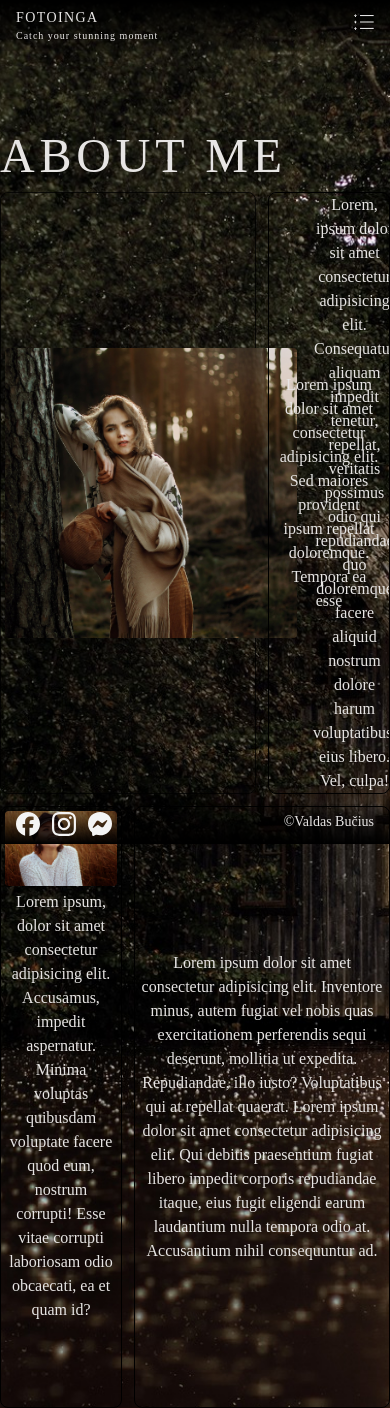
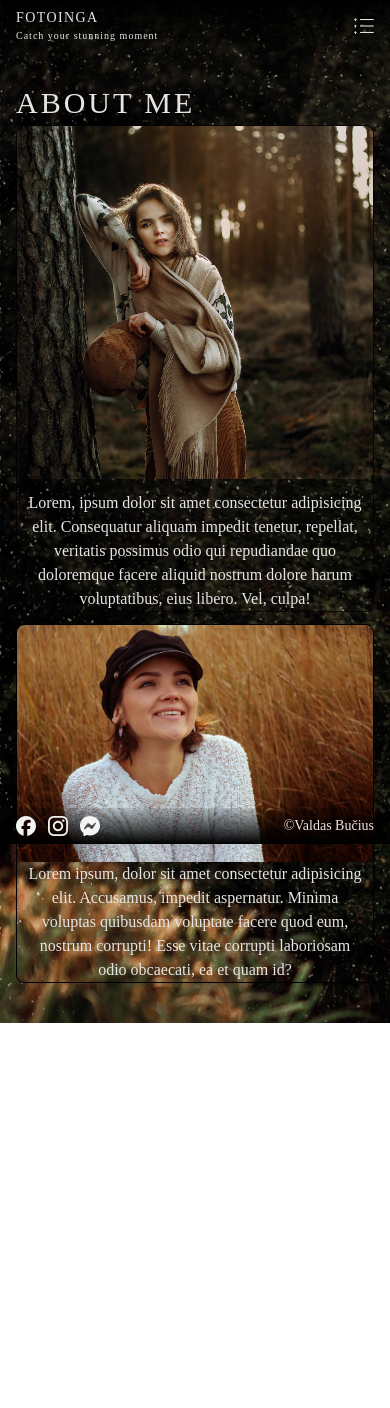
Before and after one commit to ValdasBucius/FotoInga, a React (Vite) app: page /about in a window 390 px wide. After the commit the page ends 1023 px from the top, so only its background shows below. Built offline with nearby package versions, Linux system fonts and the light colour scheme; a web font is replaced by a local one.

Commit message:
First responsive design steps

```diff
--- a/src/App.jsx
+++ b/src/App.jsx
@@ -10,6 +10,7 @@ import Prices from "./pages/Prices";
 import Birthdays from "./pages/Birthdays";
 import { QueryClient, QueryClientProvider } from "@tanstack/react-query";
 import { ReactQueryDevtools } from "@tanstack/react-query-devtools";
+import { createContext, useState } from "react";
 
 const queryClient = new QueryClient({
   defaultOptions: {
@@ -19,10 +20,20 @@ const queryClient = new QueryClient({
   },
 });
 
+export const NavigationContext = createContext();
+
 function App() {
+  const [burgerActive, setBurgerActive] = useState(false); //header, navigation, home
+
   return (
     <QueryClientProvider client={queryClient}>
       <ReactQueryDevtools initialIsOpen={false} />
+      <NavigationContext.Provider
+        value={{
+          burgerActive,
+          setBurgerActive,
+        }}
+      >
         <BrowserRouter>
           <Routes>
             <Route element={<AppLayout />}>
@@ -38,6 +49,7 @@ function App() {
             </Route>
           </Routes>
         </BrowserRouter>
+      </NavigationContext.Provider>
     </QueryClientProvider>
   );
 }
--- a/src/pages/About.jsx
+++ b/src/pages/About.jsx
@@ -5,26 +5,28 @@ import about2 from "../data/About2.jpg";
 import about3 from "../data/About3.jpg";
 function About() {
   return (
-    <div className="h-dhv w-full bg-background3 bg-cover bg-center bg-no-repeat pt-[120px] text-center text-stone-200">
+    <div className="absolute top-0 -z-20 min-h-screen min-w-full bg-background3">
       <Container>
-        <h2 className="text-left text-[48px] uppercase tracking-widest">
+        <div className="pb-[40px] pt-[80px] text-center text-stone-200">
+          <h2 className="text-left text-[30px] uppercase tracking-widest">
             About me
           </h2>
-        <div className="grid grid-cols-3 grid-rows-2 gap-3 text-stone-200">
-          <div className="col-span-2 flex items-center gap-3 rounded-lg border border-black/75 ">
+
+          <div className="grid gap-3 lg:grid-cols-3 lg:grid-rows-2">
+            <div className="flex flex-col gap-3 rounded-lg border border-black/75 lg:col-span-2 lg:items-center">
               <img
-              className="max-w-[300px] rounded-lg border-black/75 p-1"
+                className="rounded-lg border-black/75 "
                 src={about1}
-              alt="photographer photo"
+                alt="photographer"
               />
-            <p className="">
+              <p>
                 Lorem, ipsum dolor sit amet consectetur adipisicing elit.
-              Consequatur aliquam impedit tenetur, repellat, veritatis possimus
-              odio qui repudiandae quo doloremque facere aliquid nostrum dolore
-              harum voluptatibus, eius libero. Vel, culpa!
+                Consequatur aliquam impedit tenetur, repellat, veritatis
+                possimus odio qui repudiandae quo doloremque facere aliquid
+                nostrum dolore harum voluptatibus, eius libero. Vel, culpa!
               </p>
             </div>
-          <div className="flex flex-col items-end justify-center rounded-lg border border-black">
+            <div className="flex hidden flex-col items-end justify-center rounded-lg border border-black">
               <p className="px-2">
                 Lorem ipsum dolor sit amet consectetur adipisicing elit. Sed
                 maiores provident ipsum repellat doloremque. Tempora ea esse
@@ -32,25 +34,27 @@ function About() {
             </div>
             <div className="rounded-lg border border-black">
               <img
-              className="rounded-lg border-black/75 p-1"
+                className="rounded-lg border-black/75"
                 src={about3}
                 alt="photographer photo2"
               />
               <p className="px-2">
                 Lorem ipsum, dolor sit amet consectetur adipisicing elit.
-              Accusamus, impedit aspernatur. Minima voluptas quibusdam voluptate
-              facere quod eum, nostrum corrupti! Esse vitae corrupti laboriosam
-              odio obcaecati, ea et quam id?
+                Accusamus, impedit aspernatur. Minima voluptas quibusdam
+                voluptate facere quod eum, nostrum corrupti! Esse vitae corrupti
+                laboriosam odio obcaecati, ea et quam id?
               </p>
             </div>
-          <div className="col-span-2 flex items-center rounded-lg border border-black">
+            <div className="col-span-2 flex hidden items-center rounded-lg border border-black">
               Lorem ipsum dolor sit amet consectetur adipisicing elit. Inventore
-            minus, autem fugiat vel nobis quas exercitationem perferendis sequi
-            deserunt, mollitia ut expedita. Repudiandae, illo iusto?
+              minus, autem fugiat vel nobis quas exercitationem perferendis
+              sequi deserunt, mollitia ut expedita. Repudiandae, illo iusto?
               Voluptatibus qui at repellat quaerat. Lorem ipsum dolor sit amet
-            consectetur adipisicing elit. Qui debitis praesentium fugiat libero
-            impedit corporis repudiandae itaque, eius fugit eligendi earum
-            laudantium nulla tempora odio at. Accusantium nihil consequuntur ad.
+              consectetur adipisicing elit. Qui debitis praesentium fugiat
+              libero impedit corporis repudiandae itaque, eius fugit eligendi
+              earum laudantium nulla tempora odio at. Accusantium nihil
+              consequuntur ad.
+            </div>
           </div>
         </div>
       </Container>
--- a/src/pages/Home.jsx
+++ b/src/pages/Home.jsx
@@ -1,13 +1,21 @@
+import { useContext } from "react";
 import Button from "../ui/Button";
+import { NavigationContext } from "../App";
 
 function Home() {
+  const { burgerActive } = useContext(NavigationContext);
+
   return (
-    <div className="h-dvh bg-background bg-center bg-no-repeat pt-[120px] text-center text-stone-200">
-      <h1 className="text-[60px] uppercase tracking-widest">FotoInga</h1>
-      <h2 className="text-md mb-8 mt-[-6px] capitalize">
-        Professional Lithuanian Photographer
-      </h2>
-      <Button location="/about">Get Started</Button>
+    <div className="absolute top-0 -z-20 min-h-screen min-w-full bg-background bg-center bg-no-repeat">
+      <div
+        className={`${burgerActive && "pt-[320px]"} pt-[220px] text-center text-stone-200`}
+      >
+        <h1 className="text-[40px] uppercase tracking-widest">FotoInga</h1>
+        <h2 className="text-md mb-8 mt-[-6px] capitalize">
+          Professional Lithuanian Photographer
+        </h2>
+        <Button location="/about">Get Started</Button>
+      </div>
     </div>
   );
 }
--- a/src/pages/Reservation.jsx
+++ b/src/pages/Reservation.jsx
@@ -4,9 +4,14 @@ import background from "../data/Background5.jpg";
 import TestCalendar from "../ui/TestCalendar";
 function Reservation() {
   return (
-    <div className="pt-[120px] text-center text-stone-200">
+    <div className="absolute top-0 -z-20 min-h-screen min-w-full bg-background4">
       <Container>
-        <TestCalendar />
+        <div className="pt-[80px] text-center text-stone-200">
+          <h2 className="text-left text-[30px] uppercase tracking-widest">
+            Reservations
+          </h2>
+          <TestCalendar />
+        </div>
       </Container>
     </div>
   );
--- a/src/ui/Container.jsx
+++ b/src/ui/Container.jsx
@@ -1,5 +1,5 @@
 function Container({ children }) {
-  return <div className="mx-auto max-w-[1230px]">{children}</div>;
+  return <div className="mx-4 lg:mx-auto lg:max-w-[1230px]">{children}</div>;
 }
 
 export default Container;
--- a/src/ui/Footer.jsx
+++ b/src/ui/Footer.jsx
@@ -5,7 +5,7 @@ function Footer() {
   return (
     <footer>
       <div className="fixed bottom-0 flex w-full justify-between bg-gradient-to-t from-black to-black/10 px-4 py-2">
-        <div className="flex max-w-6 gap-3">
+        <div className="flex max-w-5 gap-3">
           <img src={fb} alt="facebook icon" />
           <img src={instagram} alt="instagram icon" />
           <img src={messenger} alt="messenger icon" />
--- a/src/ui/Header.jsx
+++ b/src/ui/Header.jsx
@@ -1,16 +1,27 @@
+import { useContext, useState } from "react";
 import Navigation from "./Navigation";
+import burger from "../data/Icons/navigation.svg";
+import activeBurger from "../data/Icons/closeNavigation.svg";
+import { NavigationContext } from "../App";
 
 function Header() {
+  const { burgerActive, setBurgerActive } = useContext(NavigationContext);
   return (
-    <header className="fixed top-0 flex w-full items-center justify-between bg-gradient-to-b from-black to-black/10 px-4 py-2">
+    <>
+      <header className="flex items-center justify-between bg-gradient-to-b from-black to-black/10 px-4 py-2">
         <div className="text-stone-200">
           <h1 className="text-sm uppercase tracking-widest">FotoInga</h1>
-        <h2 className="text-[10px] tracking-tight tracking-widest">
+          <h2 className="text-[10px] tracking-widest">
             Catch your stunning moment
           </h2>
         </div>
-      <Navigation />
+        <button onClick={() => setBurgerActive((state) => !state)}>
+          <img src={burgerActive ? activeBurger : burger} alt="burger menu" />
+        </button>
       </header>
+
+      {burgerActive && <Navigation />}
+    </>
   );
 }
 
--- a/src/ui/Navigation.jsx
+++ b/src/ui/Navigation.jsx
@@ -1,23 +1,16 @@
 import NavLi from "./NavLi";
-import burger from "../data/Icons/navigation.svg";
-import { useState } from "react";
 
 function Navigation() {
-  const [burgerActive, setBurgerActive] = useState(false);
-
   return (
-    <nav>
-      {/* <ul className="flex gap-4 tracking-wide text-stone-200">
+    <nav className="bg-gradient-to-t from-black to-black/10 py-4">
+      <ul className="flex flex-col items-center justify-center gap-4 text-center tracking-wide text-stone-200">
         <NavLi path="/">Home</NavLi>
         <NavLi path="/about">About</NavLi>
         <NavLi path="/reservation">Reservation</NavLi>
         <NavLi path="/contacts">Contacts</NavLi>
         <NavLi path="/galery">Galery</NavLi>
         <NavLi path="/prices">Prices</NavLi>
-      </ul> */}
-      <button onClick={() => setBurgerActive((state) => !state)}>
-        <img src={burger} alt="burger menu" />
-      </button>
+      </ul>
     </nav>
   );
 }
--- a/src/ui/TestCalendar.jsx
+++ b/src/ui/TestCalendar.jsx
@@ -27,7 +27,7 @@ function TestCalendar() {
   }
 
   return (
-    <div className="grid h-dvh grid-cols-3 gap-6">
+    <div className="pb-8 lg:grid lg:grid-cols-3 lg:gap-6">
       <div className="col-span-2 rounded-xl border border-black bg-black/50 p-4">
         {create || edit ? (
           <AppointmentForm
```
Also changed, not shown: src/data/Icons/closeNavigation.svg (added). Lines whose indentation alone changed are shown as unchanged.
